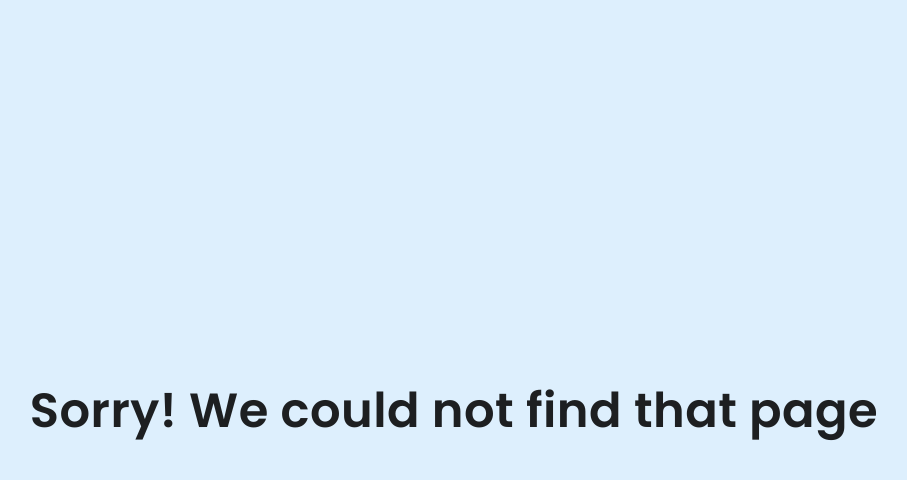
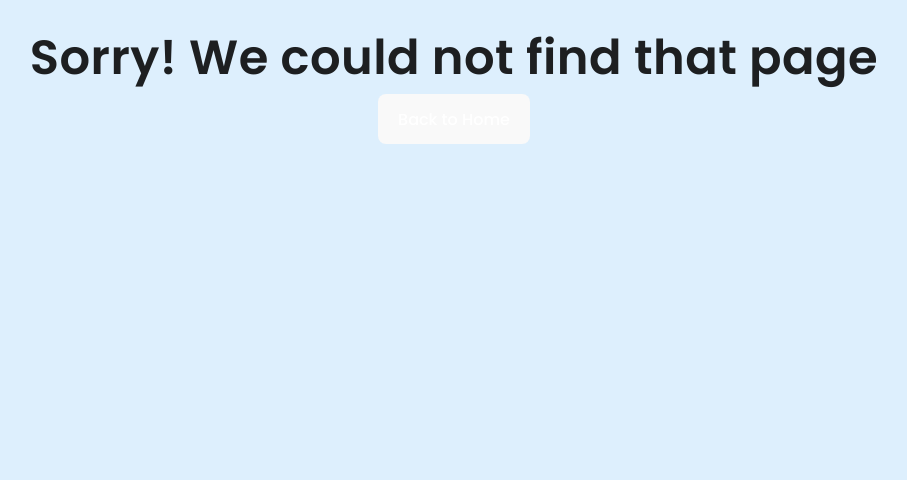
Before and after one commit to zuzimajo1/Personal-Knowledge-Management, a React (Vite) app in the folder frontend/: page /auth in a window 1280 px wide. Shown: the top 480 px of the page, without its empty margins (186-1093 px from the left). Built offline with nearby package versions, Linux system fonts and the light colour scheme.

Commit message:
update notfound page

```diff
--- a/frontend/src/pages/NotFound.tsx
+++ b/frontend/src/pages/NotFound.tsx
@@ -1,12 +1,16 @@
 import React from 'react'
 import { Container, ContentContainer, HomeContainer } from '../styles'
-import { TypographyText } from '../components'
+import { ButtonComponent, TypographyText } from '../components'
+import { Link } from 'react-router'
 
 const NotFound: React.FC = () => {
   return (
-    <HomeContainer>
-      <Container height="100vh" display='flex' flexDirection='column'  alignItems='center' justifyContent='center'>
+    <HomeContainer >
+      <Container style={{ flex:1, display:'flex', flexDirection: 'column', justifyContent: 'center', alignContent: 'center', alignItems: 'center'}} >
         <TypographyText text='Sorry! We could not find that page' textAlign='center' fontSize='3rem' fontWeight='600' margin='var(--margin-lg) 0 0 0' />
+      <Link to="/">
+       <ButtonComponent text='Back to Home' width='auto' height='50px' />
+      </Link>
       </Container>
     </HomeContainer>
   )
```
